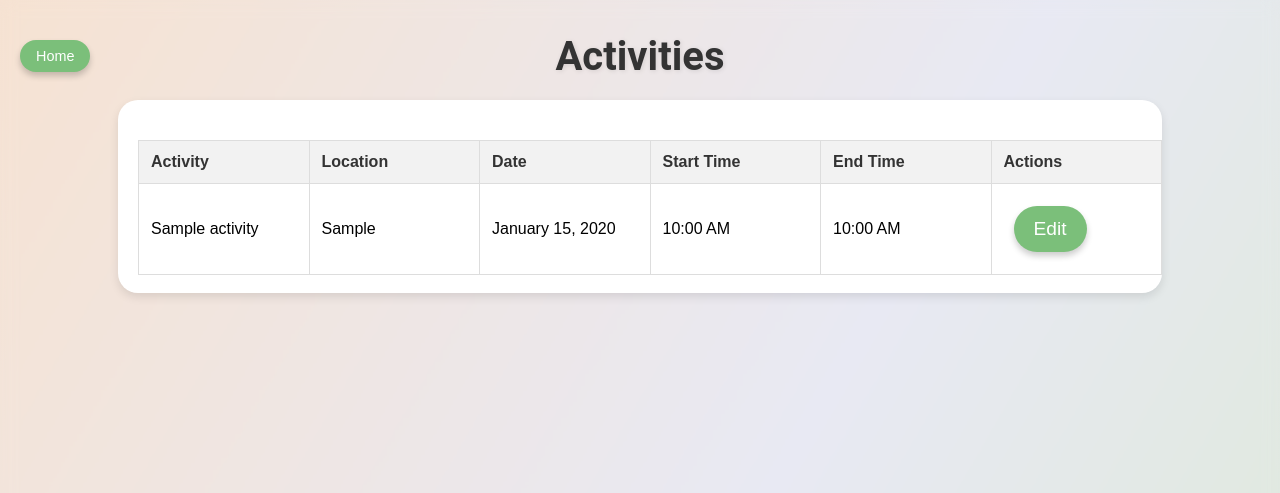
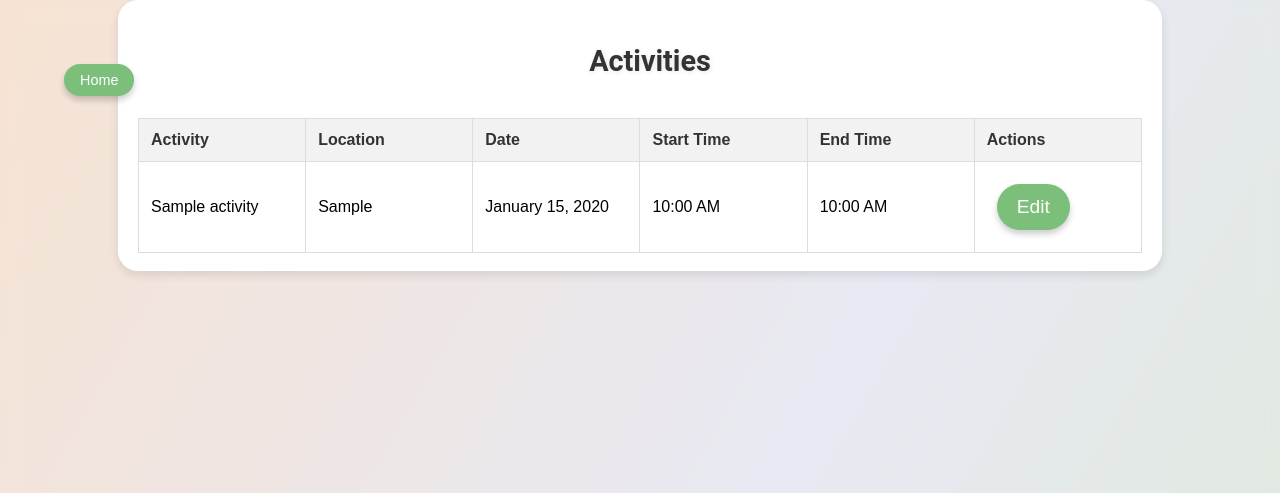
Before and after one commit to marybarbiebarrion/csci41Trial, a Django app: template MyDB/centralbookings/templates/activities.html in a window 1280 px wide. Shown: the top 493 px of the page. Run offline with Django 3.2, Linux system fonts and the light colour scheme; the template is opened without the code that fills it: most values are stand-ins (such as "Sample title", 1, 10 or a date in 2020).

Commit message:
Updated tables, headings in css

```diff
--- a/MyDB/centralbookings/templates/activities.html
+++ b/MyDB/centralbookings/templates/activities.html
@@ -4,12 +4,12 @@
     <title>Activities</title>
     {% load static %}
     <link rel="stylesheet" href="{% static 'css/style.css' %}">
-
 </head>
 <body>
-    <h2>Activities</h2>
 
     <div class="activity-list">
+        <h2>Activities</h2>
+        <div class="table-container">
         <table>
             <thead>
                 <tr>
@@ -38,12 +38,13 @@
                 {% endfor %}
             </tbody>
         </table>
+    </div>
 
+        <form action="{% url 'organizer_home' %}">
+            <button type="submit" class="back-button">Home</button>
+        </form>
+    <br>
 
-    <br>
-    <form action="{% url 'organizer_home' %}">
-        <button type="submit" class="back-button">Home</button>
-    </form>
 </div>
 </body>
 </html>
--- a/MyDB/centralbookings/templates/activity_list.html
+++ b/MyDB/centralbookings/templates/activity_list.html
@@ -6,7 +6,6 @@
     <link rel="stylesheet" href="{% static 'css/style.css' %}">
 </head>
 <body>
-    <h2>Activity List</h2>
     <div class="main-container">
         <div class="filter-sidebar">
             <h3>Filters</h3>
@@ -33,6 +32,7 @@
         </div>
 
         <div class="activity-list">
+            <h2>Activity List</h2>
             {% if activities %}
                 <div class="table-container">
                     <table>
--- a/MyDB/centralbookings/templates/edit_activity.html
+++ b/MyDB/centralbookings/templates/edit_activity.html
@@ -7,7 +7,7 @@
 </head>
 <body>
     <div class="main-container">
-        <div class="content-wrapper">
+        <div class="content-wrapper2">
             <h2>Edit Activity</h2>
             <form method="post">
                 {% csrf_token %}
--- a/MyDB/centralbookings/templates/organizer_details.html
+++ b/MyDB/centralbookings/templates/organizer_details.html
@@ -6,9 +6,9 @@
     <link rel="stylesheet" href="{% static 'css/style.css' %}">
 </head>
 <body>
+
+    <div class="main-container1">
         <h2>Organizers</h2>
-    <div class="main-container1">
-
         <div class="details-container">
             <div class="organizer-info">
                 <h3>Organizer</h3>
--- a/MyDB/centralbookings/templates/organizer_register.html
+++ b/MyDB/centralbookings/templates/organizer_register.html
@@ -7,9 +7,10 @@
 </head>
 <body>
     <div class="main-container2">
-        <h1 class="heading">Organizer Registration</h1>
+
 
         <form method="post" class="form-container1">
+            <h1 class="heading">Organizer Registration</h1>
             {% csrf_token %}
             <div class="form-section">
                 <h2 class="subheading">User Information</h2>
--- a/MyDB/centralbookings/templates/participant_register.html
+++ b/MyDB/centralbookings/templates/participant_register.html
@@ -7,7 +7,7 @@
 </head>
 <body>
     <div class="main-container">
-        <div class="content-wrapper">
+        <div class="content-wrapper1">
             <h1>Participant Registration</h1>
             <form method="post" class="form-container">
                 {% csrf_token %}
--- a/MyDB/centralbookings/templates/participant_summary.html
+++ b/MyDB/centralbookings/templates/participant_summary.html
@@ -7,8 +7,9 @@
 </head>
 <body>
     <div class="main-container1">
-        <h2>Participant Information</h2>
+
         <div class="content-wrapper">
+            <h2>Participant Information</h2>
             <p><strong>Participant:</strong> {{ participant.Participant_Name }}</p>
             <p><strong>ID Number:</strong> {{ participant.ID_Number }}</p>
             <p><strong>Birth Date:</strong> {{ participant.Birth_Date }}</p>
--- a/MyDB/static/css/style.css
+++ b/MyDB/static/css/style.css
@@ -102,12 +138,15 @@ p {
     box-shadow: 0 8px 32px rgba(0, 0, 0, 0.2);
     border-radius: 20px;
     padding: 20px;
-    margin: 0 auto; /* Center the container */
+    margin: 0 auto;
+    text-align: center;
 }
 
 .table-container {
     overflow-x: auto; /* Horizontal scroll for the table if needed */
     margin-top: 20px;
+    padding-right: 20px;
+    box-sizing: border-box;
 }
 
 .table-container1 {
@@ -236,8 +281,8 @@ p {
 
 .back-button {
     position: fixed;
-    top: 10px;
-    left: 10px;
+    top: 8%;
+    left: 5%;
     background-color: #7BBF7A;
     color: white;
     padding: 8px 16px;
@@ -246,8 +291,6 @@ p {
     border-radius: 25px;
     cursor: pointer;
     transition: background-color 0.3s ease, transform 0.3s ease;
-    margin-top: 30px;
-    margin-left: 10px;
     margin-bottom: 50px;
     box-shadow: 0 4px 6px rgba(0, 0, 0, 0.2);
 }
@@ -496,6 +537,12 @@ p {
     box-shadow: 0 4px 10px rgba(0, 0, 0, 0.1);
     padding: 20px 20px 0px 20px;
     padding-right: 0px;
+}
+
+.activity-list h2 {
+    text-align: center;
+    font-size: 1.8em;
+    margin-bottom: 15px;
 }
 
 table {
```
Also changed, not shown: other parts of MyDB/static/css/style.css (+47 -2 lines).
